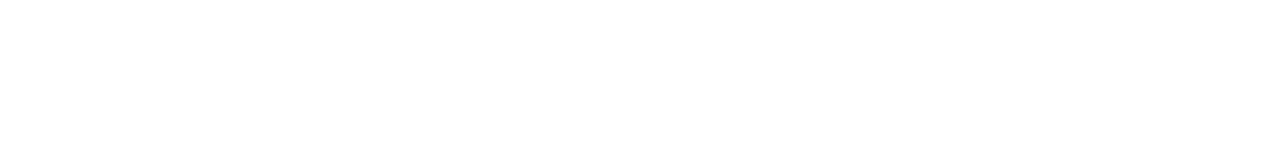
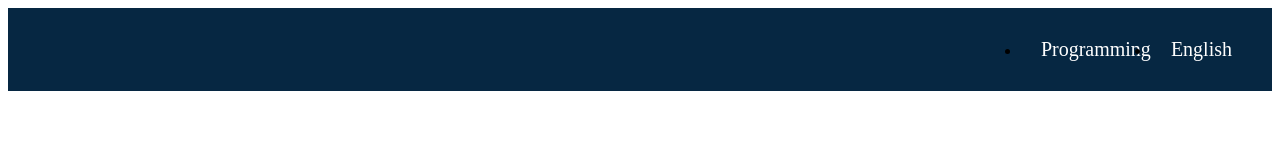
Before and after one commit to HosakaYui/Sample, a plain HTML site: page index.html in a window 1280 px wide. Drawn offline with Linux system fonts and the light colour scheme.

Commit message:
Add : header

```diff
--- a/index.html
+++ b/index.html
@@ -1,11 +1,22 @@
 <!DOCTYPE html>
-<html lang="en">
+<html lang="ja">
 <head>
     <meta charset="UTF-8">
+    <meta http-equiv="X-UA-Comatible" content="IE=edge">
     <meta name="viewport" content="width=device-width, initial-scale=1.0">
     <title>Document</title>
+    <link rel="stylesheet" href="./style.css">
 </head>
 <body>
-
+    <header>
+        <div class="header-left">
+        </div>
+        <div class="header-right">
+            <ul class="nav">
+                <li><a href="#programming">Programming</a></li>
+                <li><a href="english">English</a></li>
+            </ul>
+        </div>
+    </header>
 </body>
 </html>
--- /dev/null
+++ b/style.css
@@ -0,0 +1,18 @@
+header {
+    display: flex;
+    justify-content: space-between;
+    align-items: center;
+    background-color: rgb(6, 39, 66);
+    padding: 14px 40px;
+}
+
+.nav {
+    display: flex;
+}
+
+.nav > li > a {
+    color: white;
+    font-size: 20px;
+    margin-left: 20px;
+    text-decoration: none;
+}
```
